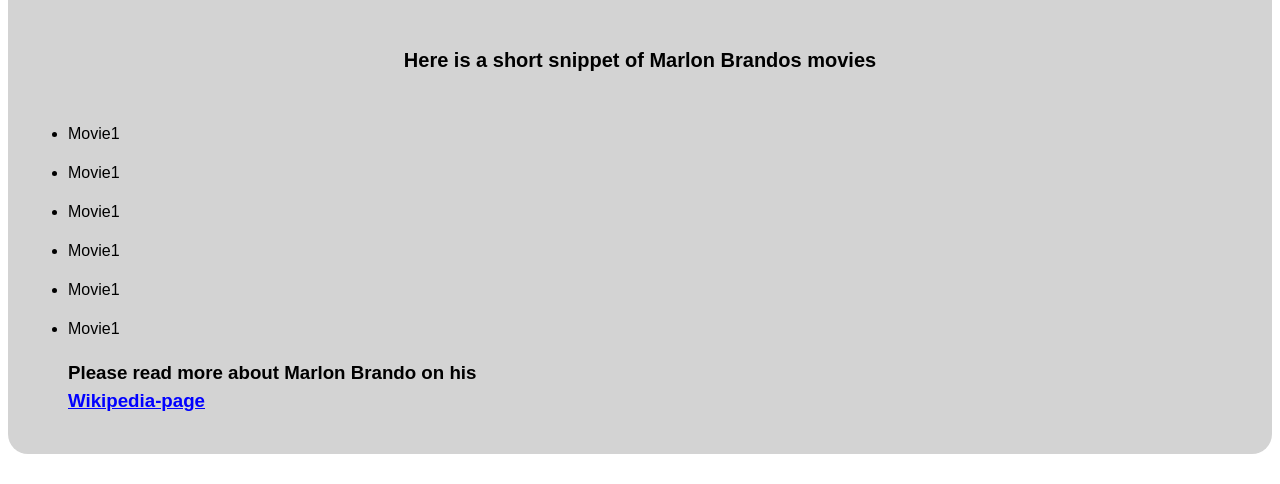
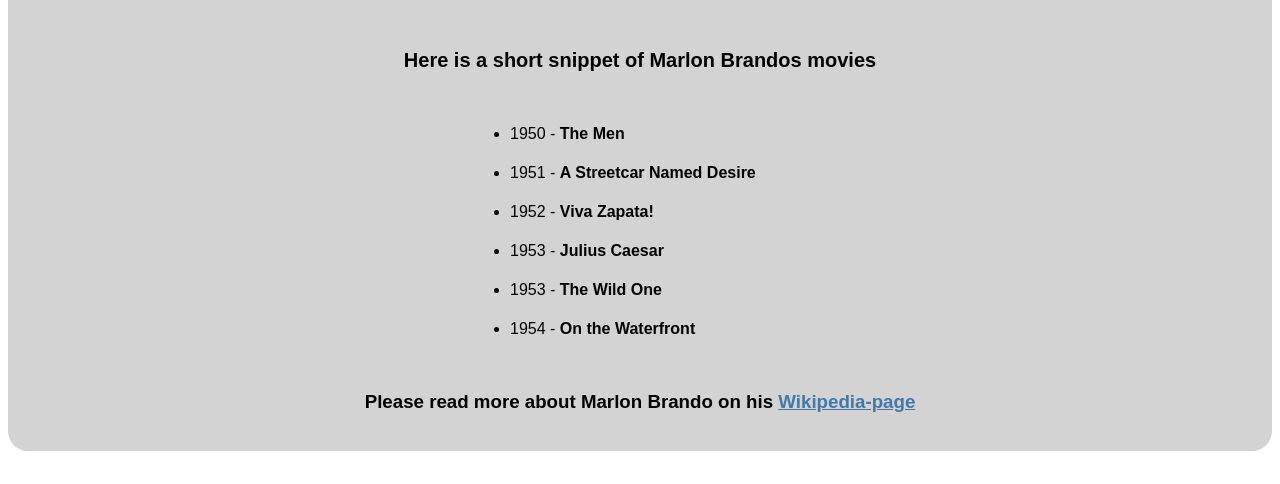
Before and after one commit to Simon-Hansen/marlon-brando.github.io, a plain HTML site: page index.html in a window 1280 px wide. Shown: the part 594-1078 px from the top of the page. Drawn offline with Linux system fonts and the light colour scheme.

Commit message:
Update index.html

```diff
--- a/index.html
+++ b/index.html
@@ -23,10 +23,10 @@
     font-size: 30px;
   }
   a {
-    color: blue;
+    color: #4477aa;
   }
   a:hover {
-    color: red;
+    color: blue;
   }
   #main {
     margin: 30px auto;
@@ -56,9 +56,12 @@
     font-size: 20px;
     text-align: center;
   }
+  #career {
+    text-align: center;
+  }
   ul {
-    max-width: 500px;
-    margin: 10 auto 50px auto;
+    max-width: 300px;
+    margin: 0 auto 50px auto;
     text-align: left;
     line-height: 1.5;
   }
@@ -76,16 +79,18 @@
       <img id="image" src="https://www.careofcarl.se/dokument/bibliotek/Image/CARL_Magazine/Stiltips/2018/20180331-MarlonBrando/MarlonBrando-2.jpg" alt="Marlon Brando smiling in a comfy chair">
       <figcaption id="img-caption">Placeholder</figcaption>
     </figure>
-    <section id="career">
+    <section id="tribute-info">
       <h3 id="header">Here is a short snippet of Marlon Brandos movies</h3>
       <ul>
-        <li>Movie1</li>
-        <li>Movie1</li>
-        <li>Movie1</li>
-        <li>Movie1</li>
-        <li>Movie1</li>
-        <li>Movie1</li>
-      <h3>Please read more about Marlon Brando on his <a id="wiki-page" href="https://en.wikipedia.org/wiki/Marlon_Brando" target="_blank">Wikipedia-page</a></h3>
+        <li>1950 - <strong>The Men</strong></li>
+        <li>1951 - <strong>A Streetcar Named Desire</strong></li>
+        <li>1952 - <strong>Viva Zapata!</strong></li>
+        <li>1953 - <strong>Julius Caesar</strong></li>
+        <li>1953 - <strong>The Wild One</strong></li>
+        <li>1954 - <strong>On the Waterfront</strong></li>
+      </ul>
+      <h3>Please read more about Marlon Brando on his <a id="tribute-link" href="https://en.wikipedia.org/wiki/Marlon_Brando" target="_blank">Wikipedia-page</a></h3>
+      </section>
   </main>
 </body>
 </html>
```
